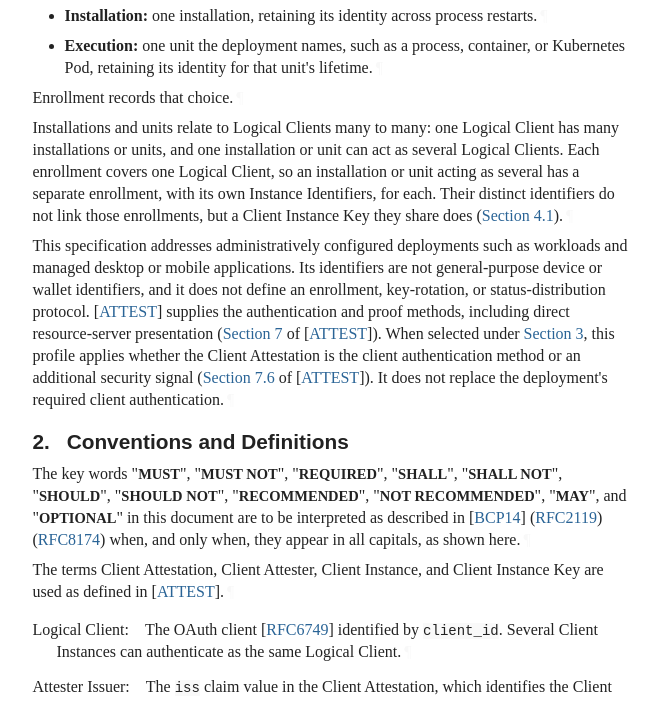
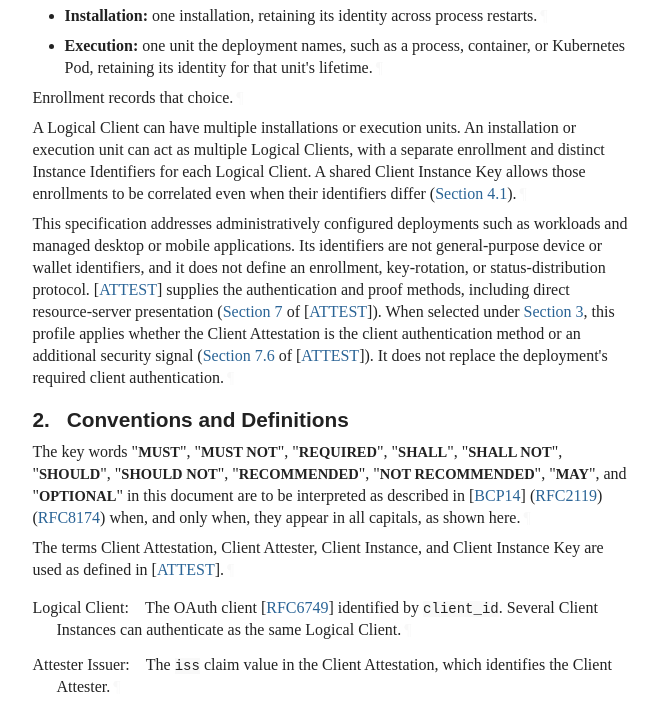
Before and after one commit to mcguinness/draft-mcguinness-oauth-client-instance-id, a plain HTML site: page enrollment-per-client/draft-mcguinness-oauth-client-instance-id.html in a window 1280 px wide. Shown: the part 1992-2694 px from the top of the page, without its empty margins (92-751 px from the left). Drawn offline with Linux system fonts and the light colour scheme; a web font is replaced by a local one.

Commit message:
Script updating gh-pages from fa70921. [ci skip]

```diff
--- a/enrollment-per-client/draft-mcguinness-oauth-client-instance-id.html
+++ b/enrollment-per-client/draft-mcguinness-oauth-client-instance-id.html
@@ -1441,13 +1441,11 @@ unit's lifetime.<a href="#section-1.1-3.2.1" class="pilcrow">¶</a></p>
 </li>
         </ul>
 <p id="section-1.1-4">Enrollment records that choice.<a href="#section-1.1-4" class="pilcrow">¶</a></p>
-<p id="section-1.1-5">Installations and units relate to Logical Clients many to many: one
-Logical Client has many installations or units, and one installation or
-unit can act as several Logical Clients. Each enrollment covers one
-Logical Client, so an installation or unit acting as several has a
-separate enrollment, with its own Instance Identifiers, for each. Their
-distinct identifiers do not link those enrollments, but a Client
-Instance Key they share does (<a href="#receiver-scope" class="auto internal xref">Section 4.1</a>).<a href="#section-1.1-5" class="pilcrow">¶</a></p>
+<p id="section-1.1-5">A Logical Client can have multiple installations or execution units. An
+installation or execution unit can act as multiple Logical Clients, with
+a separate enrollment and distinct Instance Identifiers for each Logical
+Client. A shared Client Instance Key allows those enrollments to be
+correlated even when their identifiers differ (<a href="#receiver-scope" class="auto internal xref">Section 4.1</a>).<a href="#section-1.1-5" class="pilcrow">¶</a></p>
 <p id="section-1.1-6">This specification addresses administratively configured deployments
 such as workloads and managed desktop or mobile applications. Its
 identifiers are not general-purpose device or wallet identifiers, and
@@ -3020,8 +3018,8 @@ requires new enrollment.<a href="#appendix-B.4-1" class="pilcrow">¶</a></p>
 <p id="appendix-C-2">-02<a href="#appendix-C-2" class="pilcrow">¶</a></p>
 <ul class="normal">
 <li class="normal" id="appendix-C-3.1">
-          <p id="appendix-C-3.1.1">Stated that installations and units relate to Logical Clients many
-to many, with one enrollment per Logical Client.<a href="#appendix-C-3.1.1" class="pilcrow">¶</a></p>
+          <p id="appendix-C-3.1.1">Stated that an installation or execution unit acting as multiple
+Logical Clients has a separate enrollment for each.<a href="#appendix-C-3.1.1" class="pilcrow">¶</a></p>
 </li>
       </ul>
 <p id="appendix-C-4">-01<a href="#appendix-C-4" class="pilcrow">¶</a></p>
```
Also changed, not shown: enrollment-per-client/draft-mcguinness-oauth-client-instance-id.txt.
